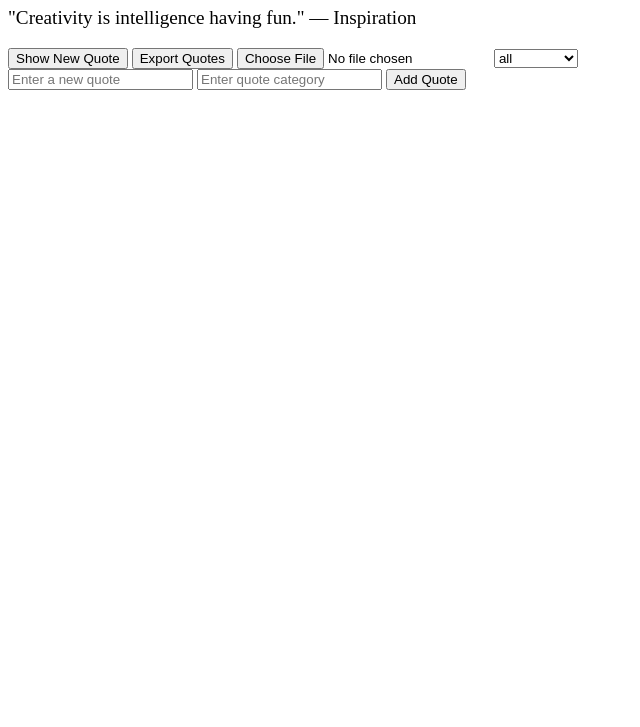
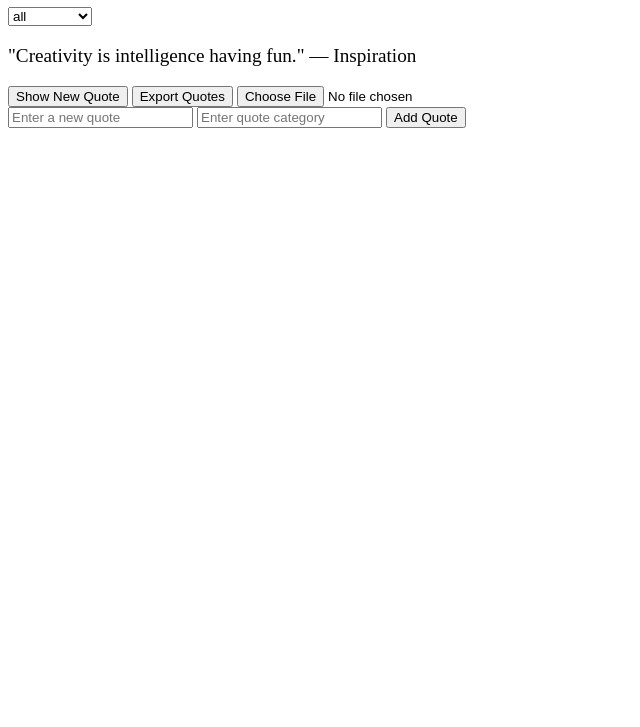
Before and after one commit to ebu0g/alx_fe_javascript, a plain HTML site: page dom-manipulation/index.html in a window 1280 px wide. Shown: the part 73-800 px from the top of the page, without its empty margins (0-640 px from the left). Drawn offline with Linux system fonts and the light colour scheme.

Commit message:
Update index.html

```diff
--- a/dom-manipulation/index.html
+++ b/dom-manipulation/index.html
@@ -8,21 +8,16 @@
 <body>
   <h1>Dynamic Quote Generator</h1>
 
-  <!-- Quote display and buttons -->
-  <div id="quoteDisplay" style="margin-bottom: 1em; font-size: 1.2em;"></div>
-  <button id="newQuote">Show New Quote</button>
-
-  <!-- Export Quotes Button (MUST be present in HTML for checker) -->
-  <button id="exportQuotesBtn">Export Quotes</button>
-
-  <!-- Import Quotes File Input -->
-  <input type="file" id="importFile" accept=".json" />
-
-  <!-- Category Filter (optional: will be populated dynamically) -->
   <select id="categoryFilter">
     <option value="all">All Categories</option>
   </select>
 
+  <div id="quoteDisplay" style="margin: 1em 0; font-size: 1.2em;"></div>
+  <button id="newQuote">Show New Quote</button>
+
+  <button id="exportQuotesBtn">Export Quotes</button>
+  <input type="file" id="importFile" accept=".json" />
+
   <script src="script.js"></script>
 </body>
 </html>
```
